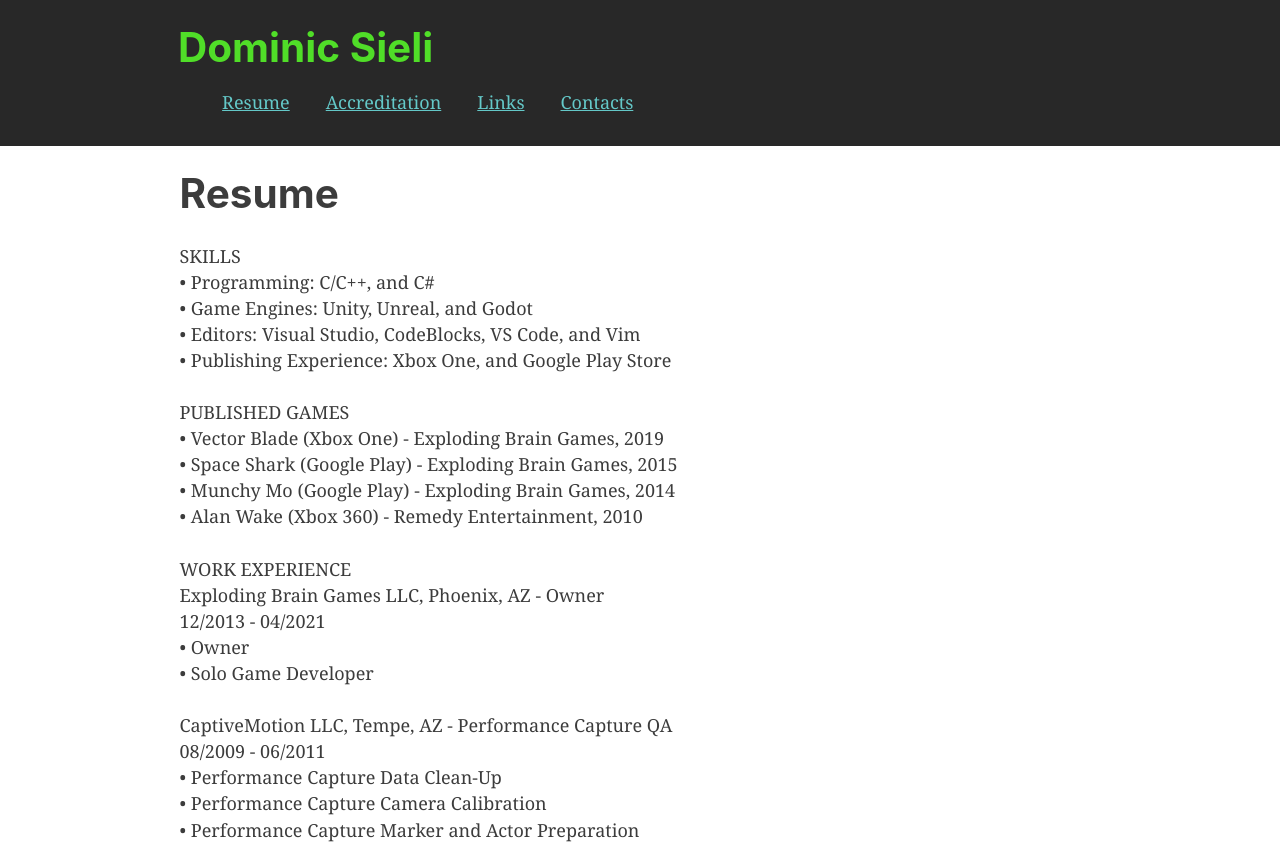
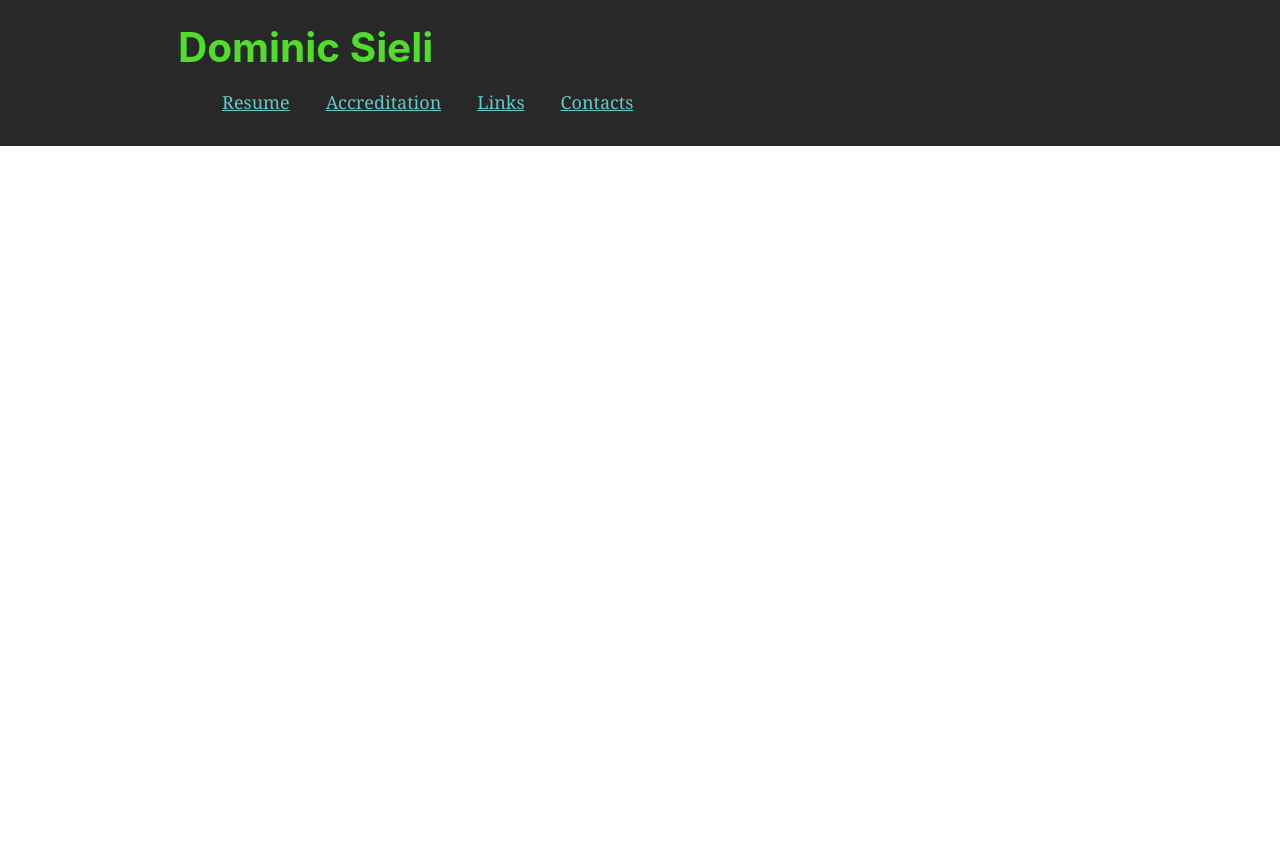
Before and after one commit to DominicSieli/resume, a Gatsby site: page / in a window 1280 px wide. Shown: the top 846 px of the page. Built offline with nearby package versions, Linux system fonts and the light colour scheme; Gatsby itself is replaced by a stand-in of ours.

Commit message:
Updated body color

```diff
--- a/src/components/layout.css
+++ b/src/components/layout.css
@@ -199,7 +199,7 @@ html {
   box-sizing: inherit;
 }
 body {
-  color: rgb(60, 60, 60);
+  color: hsl(0, 0%, 100%);
   font-family: georgia, serif;
   font-weight: normal;
   word-wrap: break-word;
```
